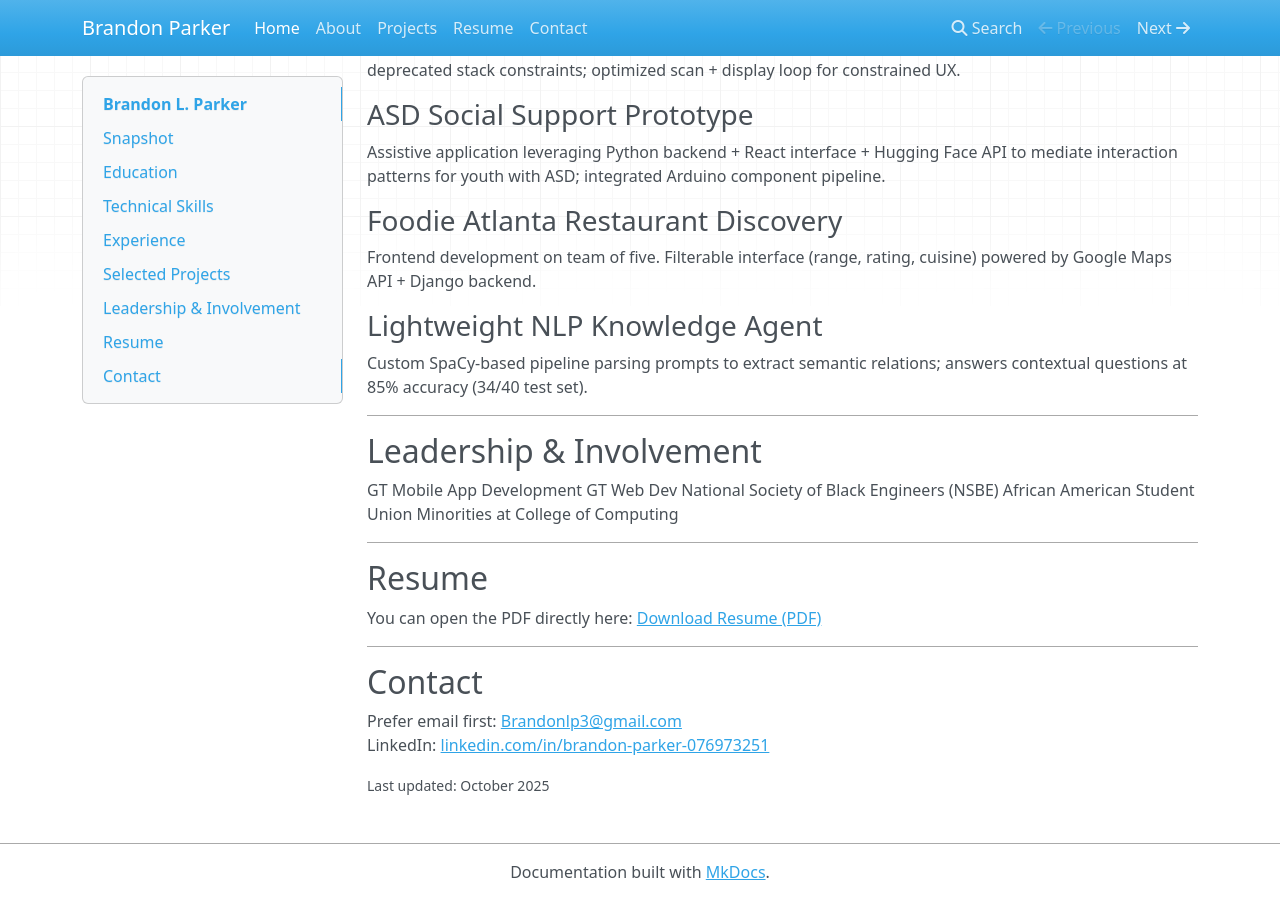
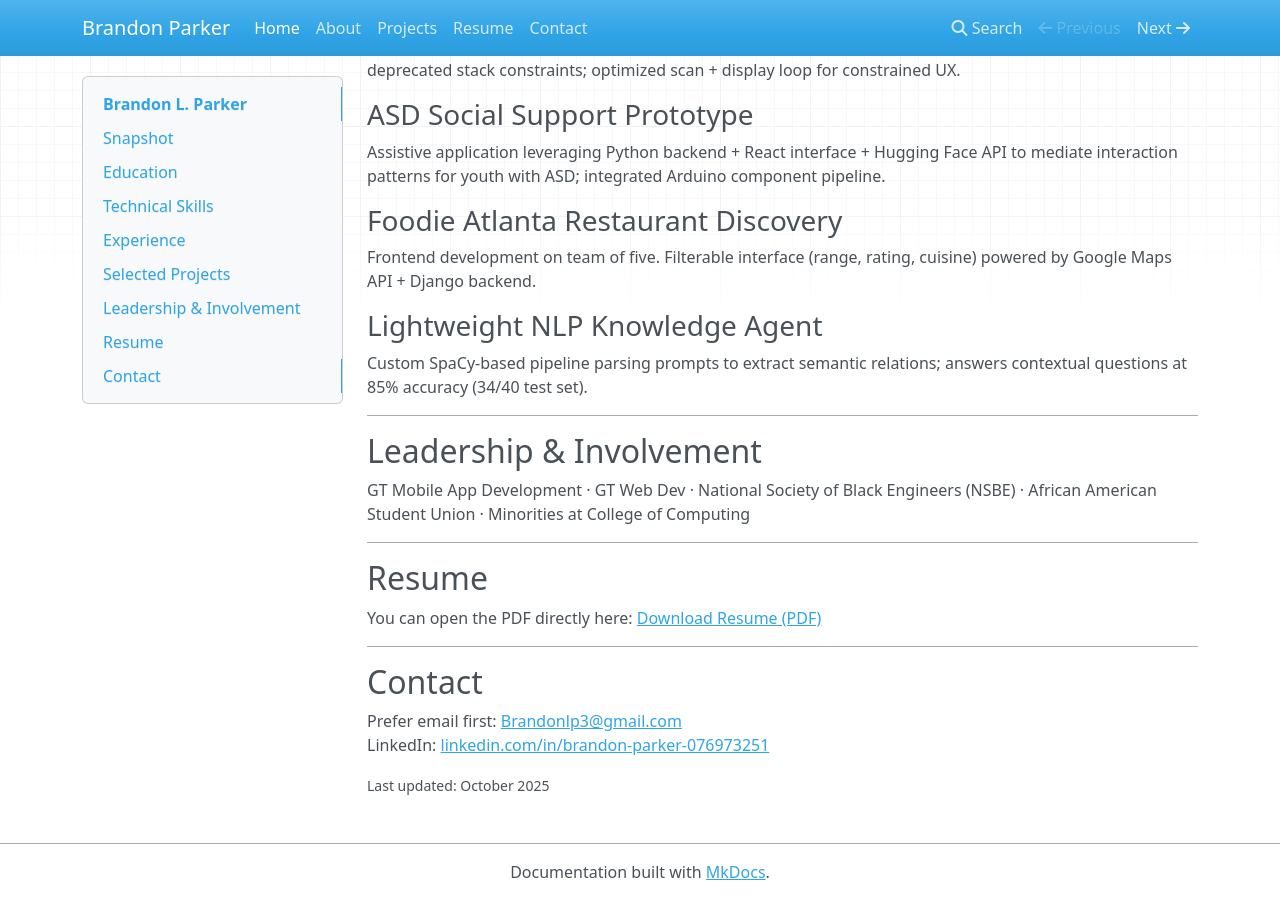
Before and after one commit to Brandonlp3/my-portfolio, an MkDocs documentation site: the page built from docs/index.md, in a window 1280 px wide and 900 px high, scrolled down 2435 px. Built offline with MkDocs 1.6.1, drawn with Linux system fonts in a browser that asks for light colours; nearby versions of some CDN libraries.

```diff
--- a/docs/index.md
+++ b/docs/index.md
@@ -108,7 +108,7 @@ Custom SpaCy-based pipeline parsing prompts to extract semantic relations; answe
 ---
 
 ## Leadership & Involvement
-GT Mobile App Development  GT Web Dev  National Society of Black Engineers (NSBE)  African American Student Union  Minorities at College of Computing
+GT Mobile App Development · GT Web Dev · National Society of Black Engineers (NSBE) · African American Student Union · Minorities at College of Computing
 
 ---
 
```
Also changed, not shown: site/index.html.
